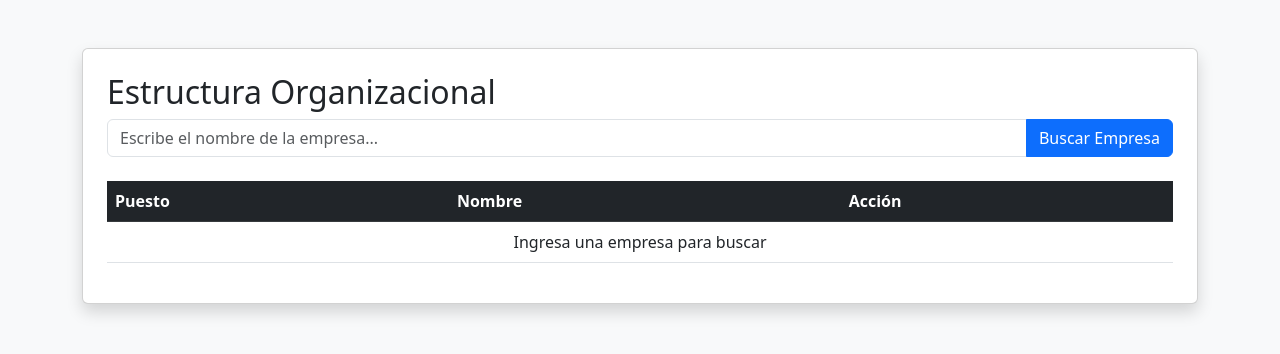
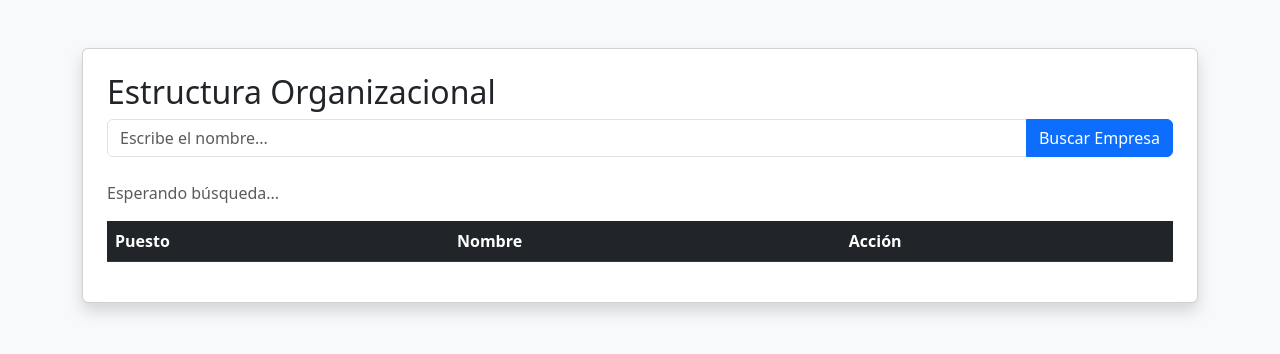
Before and after one commit to AnnWolf7878/Organigrama2, a Python web app: template templates/dashboard.html in a window 1280 px wide. Shown: the top 354 px of the page. Run offline with Jinja, Linux system fonts and the light colour scheme; the template is opened without the code that fills it, so the values that code supplies are empty.

Commit message:
Reparar lógica de búsqueda

```diff
--- a/templates/dashboard.html
+++ b/templates/dashboard.html
@@ -10,28 +10,39 @@
         <div class="card shadow p-4">
             <h2>Estructura Organizacional</h2>
             <div class="input-group mb-4">
-                <input type="text" id="nombreEmpresa" class="form-control" placeholder="Escribe el nombre de la empresa...">
-                <button class="btn btn-primary" onclick="cargarDatos()">Buscar Empresa</button>
+                <input type="text" id="nombreEmpresa" class="form-control" placeholder="Escribe el nombre...">
+                <button class="btn btn-primary" onclick="ejecutarBusqueda()">Buscar Empresa</button>
             </div>
-            <table class="table table-hover">
+            <div id="status" class="text-muted">Esperando búsqueda...</div>
+            <table class="table table-hover mt-3">
                 <thead class="table-dark"><tr><th>Puesto</th><th>Nombre</th><th>Acción</th></tr></thead>
-                <tbody id="tabla-organigrama">
-                    <tr><td colspan="3" class="text-center">Ingresa una empresa para buscar</td></tr>
-                </tbody>
+                <tbody id="tabla-organigrama"></tbody>
             </table>
         </div>
     </div>
     <script>
-        function cargarDatos() {
+        function ejecutarBusqueda() {
+            const status = document.getElementById('status');
             const tbody = document.getElementById('tabla-organigrama');
-            tbody.innerHTML = '<tr><td colspan="3" class="text-center">Buscando...</td></tr>';
+            status.innerText = "Buscando...";
+
+            console.log("Iniciando fetch a /api/organigrama");
+
             fetch('/api/organigrama')
-                .then(r => r.json())
+                .then(response => {
+                    console.log("Respuesta recibida:", response.status);
+                    return response.json();
+                })
                 .then(data => {
+                    status.innerText = "Resultados obtenidos:";
                     tbody.innerHTML = '';
                     data.estructura.forEach(item => {
-                        tbody.innerHTML += `<tr><td>${item.puesto}</td><td>${item.nombre}</td><td><a href="${item.link}" class="btn btn-sm btn-info">Ver Perfil</a></td></tr>`;
+                        tbody.innerHTML += `<tr><td>${item.puesto}</td><td>${item.nombre}</td><td><button class="btn btn-sm btn-info">Ver</button></td></tr>`;
                     });
+                })
+                .catch(err => {
+                    status.innerText = "Error: " + err;
+                    console.error(err);
                 });
         }
     </script>
```
